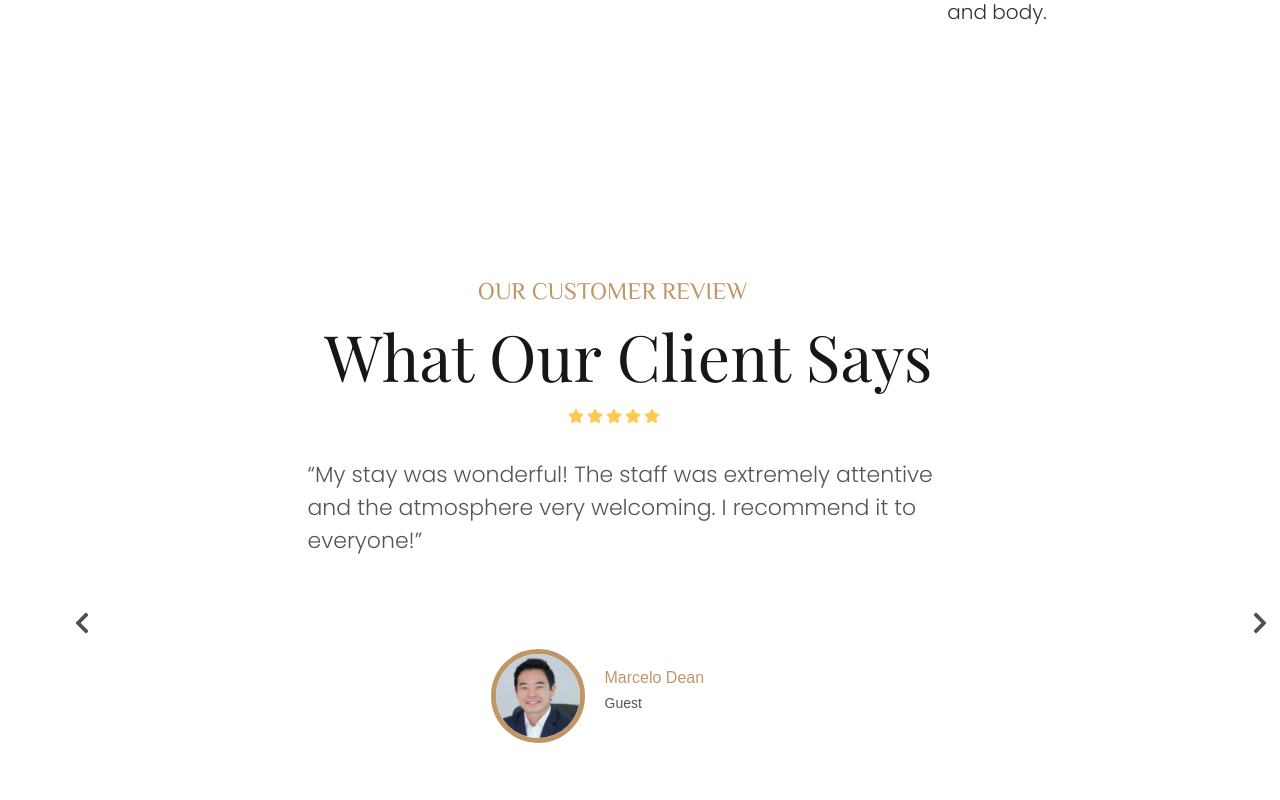
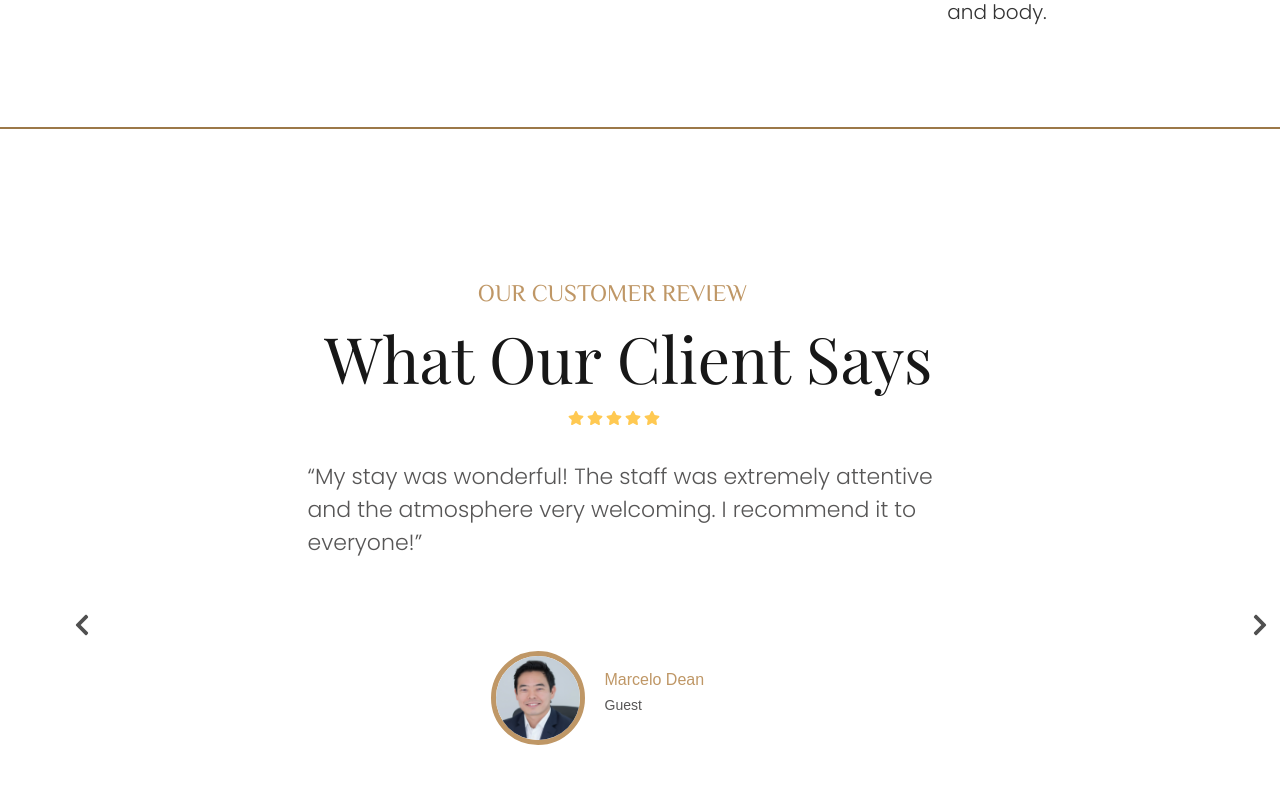
Before and after one commit to trabalhoWebUFSC/trabalhoWebUFSC, a React (Create React App) app in the folder frontend/: page / in a window 1280 px wide. Shown: the part 3680-4480 px from the top of the page. Built offline with nearby package versions, Linux system fonts and the light colour scheme; no server answers; a web font is replaced by a local one.

Commit message:
Add border-top to reviewsSection in CSS

```diff
--- a/frontend/src/components/Rating/Rating.module.css
+++ b/frontend/src/components/Rating/Rating.module.css
@@ -9,6 +9,7 @@
     background-color: white;
     display: flex;
     padding-right:55px;
+    border-top: #9c7848 2px solid;
 
 
 }
```
